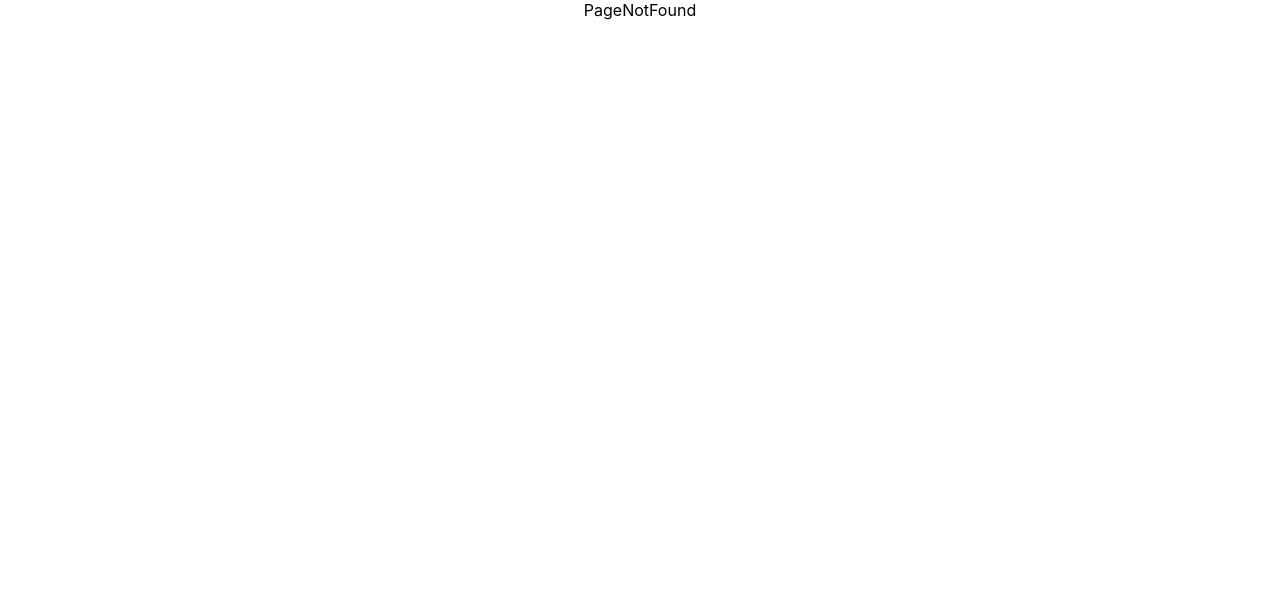
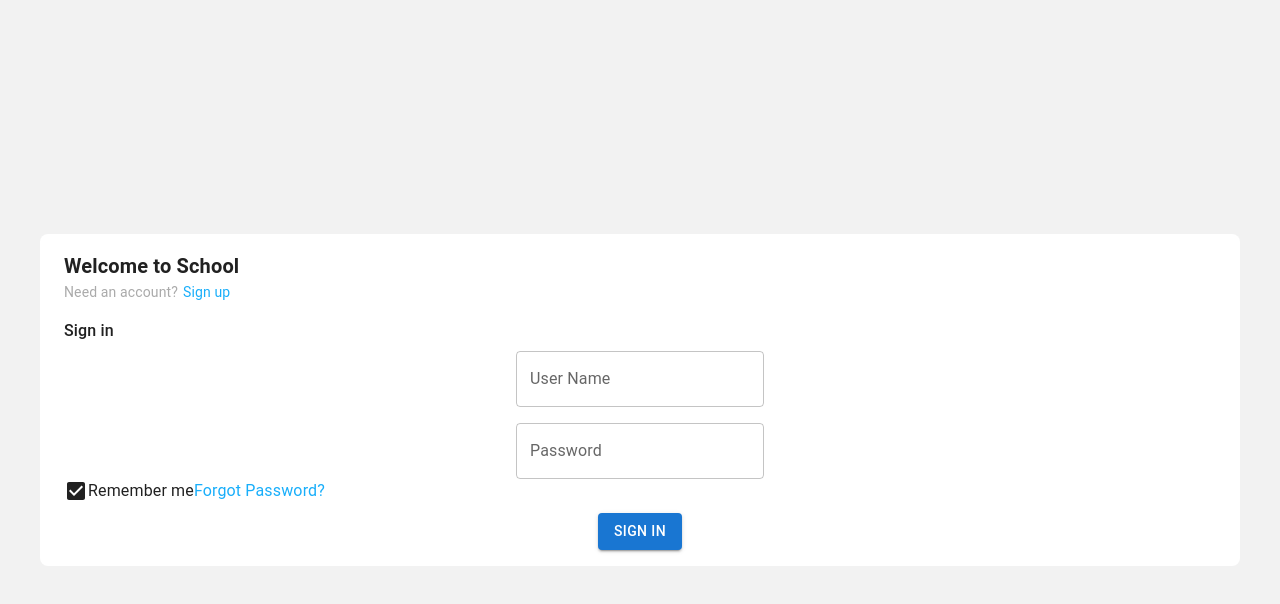
Before and after one commit to RGokulRavi/school_mgt, a React (Create React App) app: page /login in a window 1280 px wide. Shown: the top 604 px of the page. Built offline with nearby package versions, Linux system fonts and the light colour scheme.

Commit message:
Login Page update

```diff
--- a/src/App.js
+++ b/src/App.js
@@ -1,8 +1,7 @@
 import "./App.css";
-import { Routes, Route } from "react-router-dom";
+import { Route, Routes, Navigate } from "react-router-dom";
 import React from "react";
 import ResponsiveAppBar from "./components/DashBoard/navBar";
-import StudentRegistrationPage from "./Pages/Students/StudentRegistrationPage";
 import PageNotFound from "./Pages/PageNotFound";
 import LoginPage from "./Pages/Login/LoginPage";
 
@@ -11,7 +10,8 @@ export const App = () => {
     <div className="App">
       <Routes>
         <Route path="/" element={<ResponsiveAppBar />} />
-        <Route path="/student_login" element={<LoginPage />} />
+        <Route path="/login" element={<LoginPage />} />
+        <Route path="/logout" element={<Navigate to="/login" />} />
         <Route path="*" element={<PageNotFound />} />
       </Routes>
     </div>
--- a/src/Pages/Login/LoginPage.js
+++ b/src/Pages/Login/LoginPage.js
@@ -6,17 +6,40 @@ import Container from "@mui/material/Container";
 import Typography from "@mui/material/Typography";
 import TextField from "@mui/material/TextField";
 import Button from "@mui/material/Button";
+import { CheckBox } from "@mui/icons-material";
 
 const LoginPage = () => {
   return (
     <div className="LoginPage">
       <React.Fragment>
         <CssBaseline />
-        <Container>
-          <Box className="LoginContainer">
+        <Container className="LoginContainer">
+          <Box className="LoginBox">
+            <div className="LoginTitle">
+              <Typography
+                className="LoginTitleName"
+                sx={{ fontWeight: 600 }}
+                variant="h6"
+              >
+                Welcome to School
+              </Typography>
+              <div className="LoginSubTitle">
+                <Typography sx={{ fontSize: 14, color: "#AAAAAA" }}>
+                  Need an account?
+                </Typography>
+                <Typography
+                  sx={{ color: "#18aefa", fontSize: 14, marginBottom: 2 }}
+                >
+                  Sign up
+                </Typography>
+              </div>
+            </div>
             <div className="LoginHeader">
-              <Typography variant="h6" color="initial">
-                Login in
+              <Typography
+                className="LoginHead"
+                sx={{ fontWeight: 550, marginBottom: 1 }}
+              >
+                Sign in
               </Typography>
             </div>
 
@@ -32,7 +55,18 @@ const LoginPage = () => {
                 variant="outlined"
               />
             </div>
-            <Button variant="contained">Sign in</Button>
+            <div className="CheckBoxAndForgetPassword">
+              <div className="RememberMe"></div>
+              <CheckBox />
+              <Typography>Remember me</Typography>
+
+              <Typography sx={{ color: "#18aefa" }}>
+                Forgot Password?
+              </Typography>
+            </div>
+            <div className="LoginButton">
+              <Button variant="contained">Sign in</Button>
+            </div>
           </Box>
         </Container>
       </React.Fragment>
@@ -41,5 +75,3 @@ const LoginPage = () => {
 };
 
 export default LoginPage;
-
-// sx={{ bgcolor: "#cfe8fc", height: "100vh" }}
--- a/src/Pages/Login/styles.css
+++ b/src/Pages/Login/styles.css
@@ -6,12 +6,25 @@
     align-items: center;
     height: 100vh;
     width: 100%;
+    gap: 1rem;
 }
-
+.LoginTitleName{
+    text-align: left;
+    color: solid black;
+}
+.LoginSubTitle{
+    display: flex;
+    flex-direction: row;
+    gap: 5px;
+}
 .LoginHeader{
     display: flex;
     flex-direction: column;
     justify-content: center;
+}
+.LoginHead{
+    text-align: left;
+    font-size: 18px;
 }
 .LoginContainer{
     border-radius: 8px;
@@ -20,10 +33,24 @@
     max-width: fit-content;
     width: auto
 }
+.LoginBox{
+    display: flex;
+    flex-direction: column;
+}
 .LoginTextFieldContainer{
     display: flex;
     flex-direction: column;
     gap: 1rem;
-    padding:0px 10px;
     align-items: center;
 }
+
+.CheckBoxAndForgetPassword{
+    display: flex;
+    flex-direction: row;
+}
+.RememberMe{
+
+}
+.LoginButton{
+    margin-top: 10px;
+}
--- a/src/components/DashBoard/navBar.js
+++ b/src/components/DashBoard/navBar.js
@@ -92,7 +92,12 @@ function ResponsiveAppBar() {
             >
               {pages.map((page) => (
                 <MenuItem key={page} onClick={handleCloseNavMenu}>
-                  <Typography textAlign="center">{page}</Typography>
+                  <Typography
+                    onClick={() => navigate(`/${page}`)}
+                    textAlign="center"
+                  >
+                    {page}
+                  </Typography>
                 </MenuItem>
               ))}
             </Menu>
@@ -152,7 +157,12 @@ function ResponsiveAppBar() {
             >
               {settings.map((setting) => (
                 <MenuItem key={setting} onClick={handleCloseUserMenu}>
-                  <Typography textAlign="center">{setting}</Typography>
+                  <Typography
+                    onClick={() => navigate(`/${setting}`)}
+                    textAlign="center"
+                  >
+                    {setting}
+                  </Typography>
                 </MenuItem>
               ))}
             </Menu>
```
